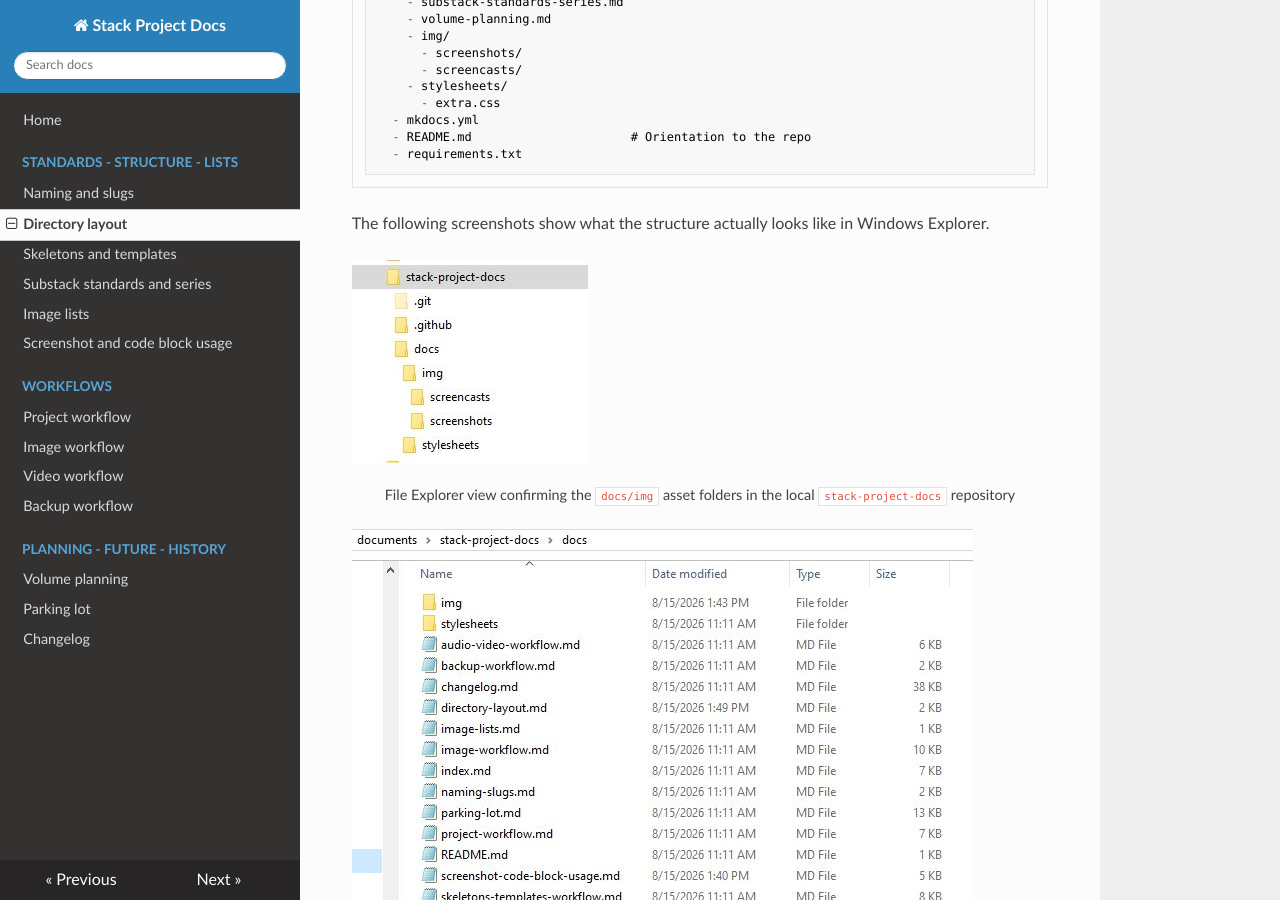
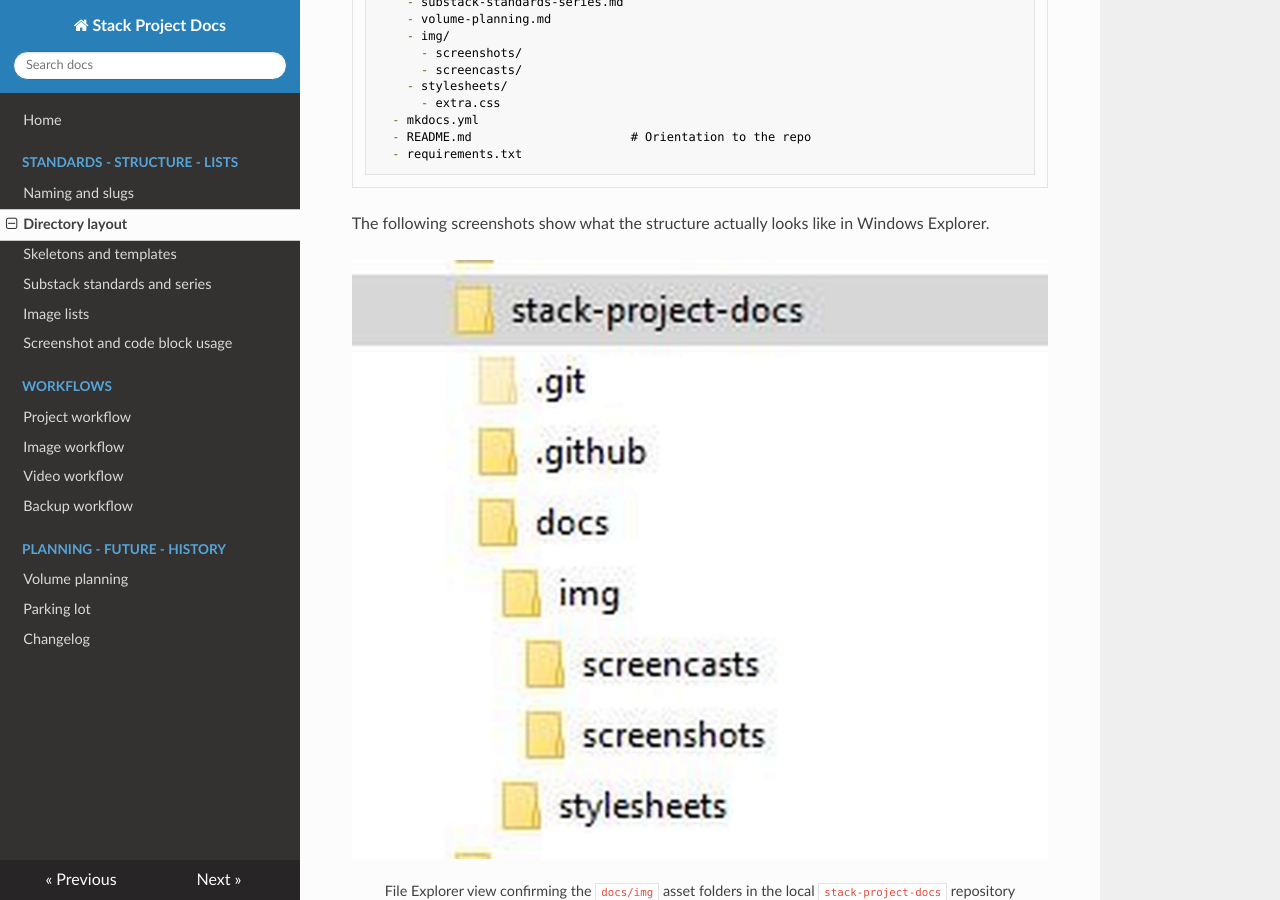
Before and after one commit to john-tech-writer/stack-project-docs, an MkDocs documentation site: the page built from docs/directory-layout.md, in a window 1280 px wide and 900 px high, scrolled down 550 px. Built offline with MkDocs 1.6.1, drawn with Linux system fonts in a browser that asks for light colours; nearby versions of some CDN libraries.

Commit message:
minor format fix
trying 1800px screenshots from xnview

```diff
--- a/docs/directory-layout.md
+++ b/docs/directory-layout.md
@@ -35,7 +35,7 @@
 The following screenshots show what the structure actually looks like in Windows Explorer.
 
 <figure markdown>
-![Windows File Explorer showing the stack-project-docs repository, with docs expanded to reveal the img, screencasts, screenshots, and stylesheets folders](img/screenshots/file-explorer-dir-folders.jpg)
+![Windows File Explorer showing the stack-project-docs repository, with docs expanded to reveal the img, screencasts, screenshots, and stylesheets folders](img/screenshots/file-explorer-dir-folders-auto-contrast-levels-1800px.jpg)
 <figcaption>File Explorer view confirming the <code>docs/img</code> asset folders in the local <code>stack-project-docs</code> repository</figcaption>
 </figure>
 
```
Also changed, not shown: docs/screenshot-code-block-usage.md (+1 -1 lines), docs/img/screenshots/file-explorer-dir-folders-auto-contrast-levels-1800px.jpg (added), docs/img/screenshots/file-explorer-doc-files-auto-contrast-levels-1800px.jpg (added).
